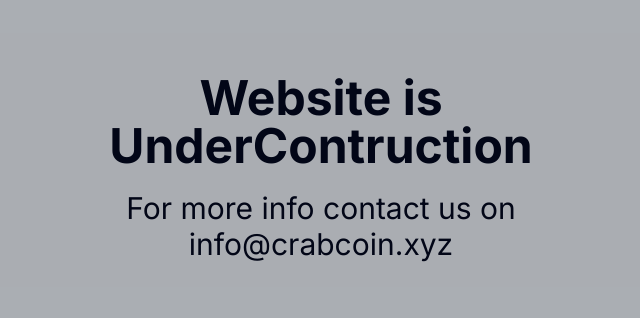
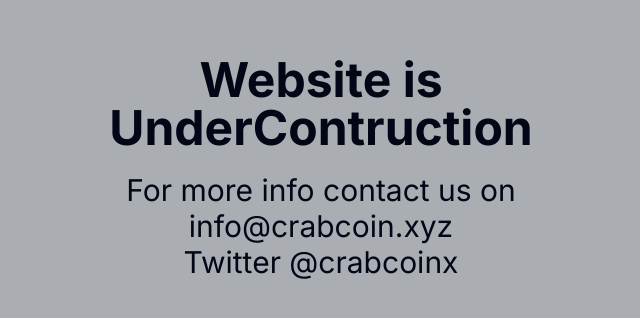
Before and after one commit to racheta09/under-construction, a Next.js app: page / in a window 1280 px wide. Shown: the part 222-540 px from the top of the page, without its empty margins (319-959 px from the left). Built offline with nearby package versions, Linux system fonts and the light colour scheme.

Commit message:
crabcoinx twitter

```diff
--- a/src/app/page.tsx
+++ b/src/app/page.tsx
@@ -20,10 +20,10 @@ export default function Home() {
             <Link href="mailto:info@crabcoin.xyz">
             info@crabcoin.xyz
             </Link>
-            {/* <br />
-            <Link href="https://twitter.com/wanamoon_">
-              Twitter @wanamoon_
-            </Link> */}
+            <br />
+            <Link href="https://twitter.com/crabcoinx">
+              Twitter @crabcoinx
+            </Link>
           </p>
         </div>
       </div>
```
